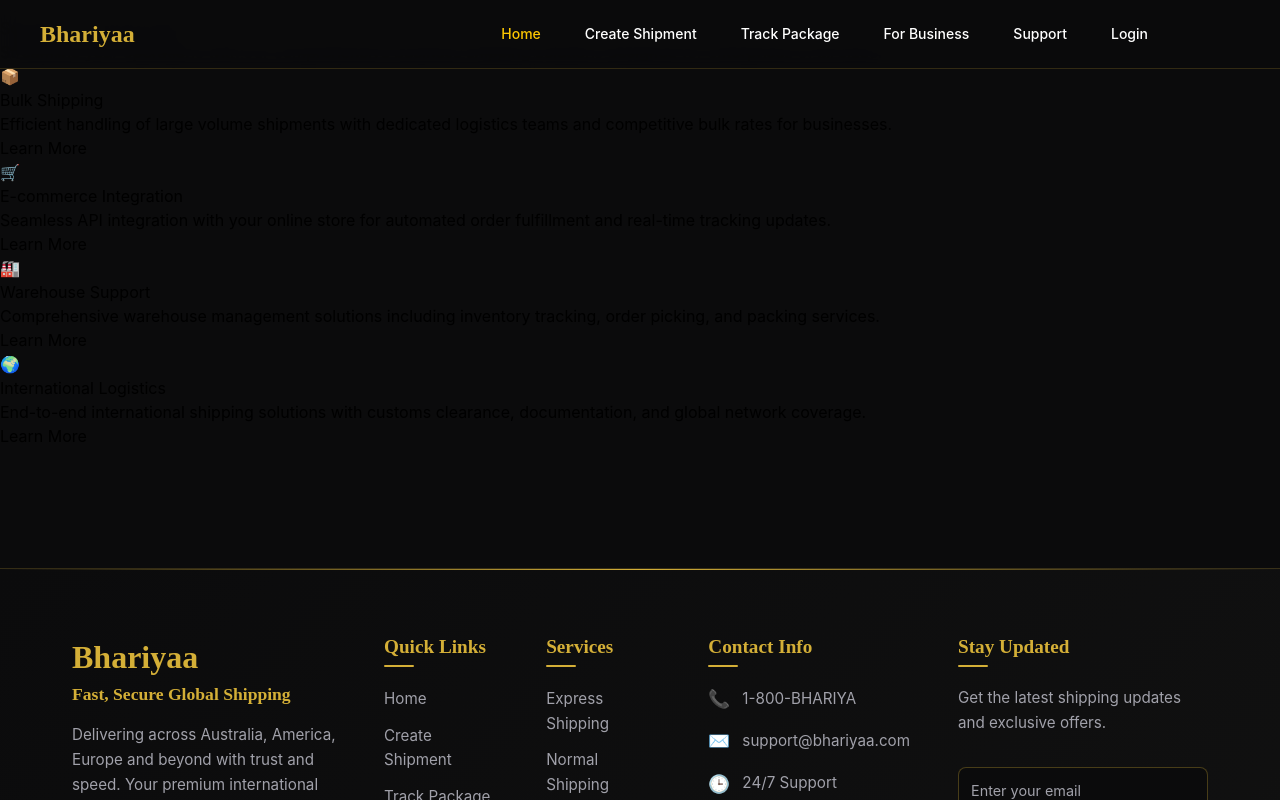
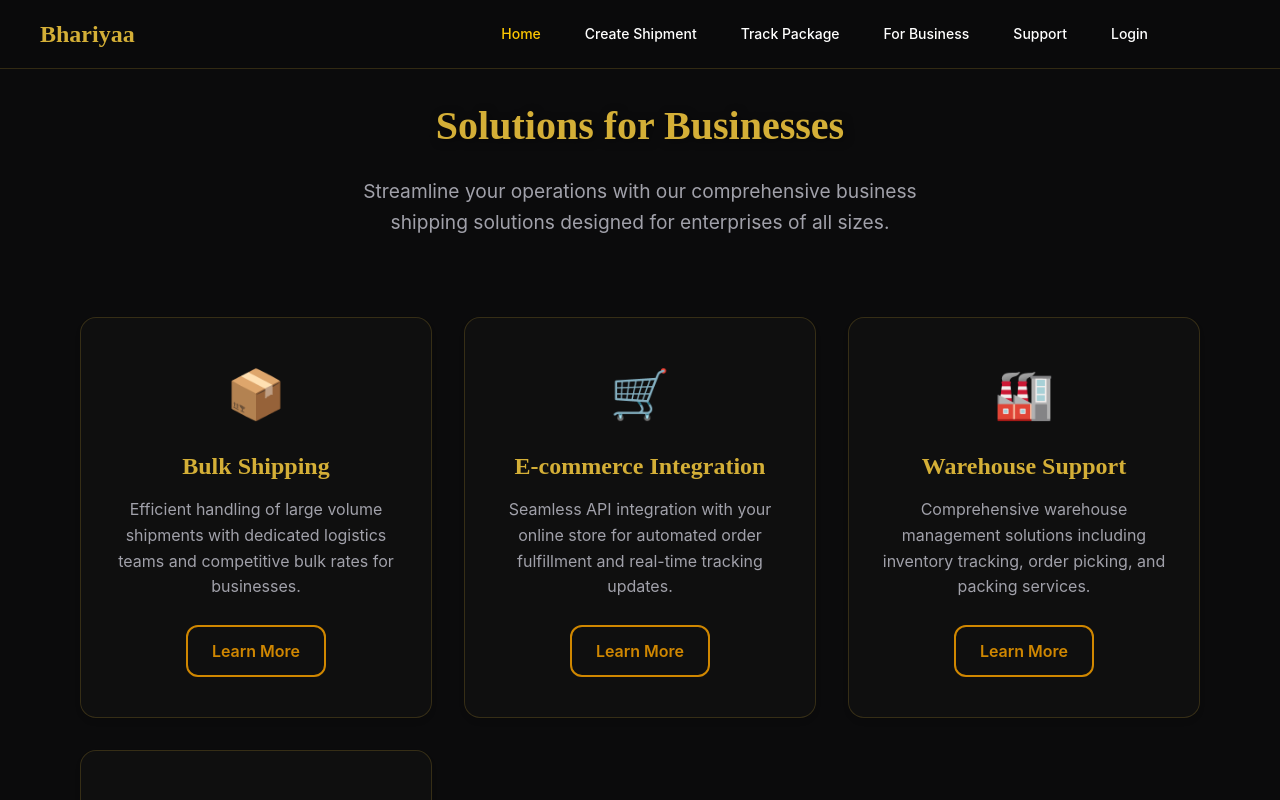
Before and after one commit to niroj-tamang6988/Bhariya, a React (Vite) app: page /ForBusinessPage in a window 1280 px wide. Shown: the top 800 px of the page. Built offline with nearby package versions, Linux system fonts and the light colour scheme.

Commit message:
Css Fully applied in content.tsx

```diff
--- a/src/Features/ForBusiness/Componeents/Content.tsx
+++ b/src/Features/ForBusiness/Componeents/Content.tsx
@@ -8,37 +8,51 @@ function Content () {
 
         <>
          <div className="pt-4">
-        <section className="business-section">
-            <h2 className="business-title">Solutions for Businesses</h2>
-            <p className="business-subtitle">Streamline your operations with our comprehensive business shipping solutions designed for enterprises of all sizes.</p>
+        <section className="p-20 bg-[#0B0B0C] text-center">
+            <h2 className="font-[Poppins] text-[2.5rem] font-bold text-[#D4AF37] mb-5 drop-shadow-[2px_2px_4px_rgba(0,0,0,0.5)]">
+                Solutions for Businesses</h2>
+            <p className="text-[1.2rem] text-[#A1A1AA] mb-20 max-w-150 mx-auto leading-[1.6]">
+                Streamline your operations with our comprehensive business shipping solutions designed for enterprises of all sizes.</p>
 
-            <div className="business-grid">
-                <div className="business-card">
-                    <span className="business-icon">📦</span>
-                    <h3 className="business-card-title">Bulk Shipping</h3>
-                    <p className="business-description">Efficient handling of large volume shipments with dedicated logistics teams and competitive bulk rates for businesses.</p>
-                    <a href="#" className="business-btn">Learn More</a>
+            <div className="grid grid-cols-[repeat(auto-fit,minmax(280px,1fr))] gap-8 max-[1200px] mr-0 mb-auto">
+                <div className="bg-[rgba(17,17,17,0.8)] backdrop-blur-md border border-[rgba(212,175,55,0.2)] rounded-2xl py-10 px-8 text-center transition-all duration-300 shadow-md hover:border-[#D4AF37] hover:shadow-[0_20px_25px_-5px_rgba(212,175,55,0.1),_0_10px_10px_-5px_rgba(212,175,55,0.04)] hover:-translate-y-[5px]">
+                    <span className="text-[3rem] mb-5 block">📦</span>
+                    <h3 className=" font-[Poppins] text-2xl font-bold text-[#D4AF37] mb-[15px]">
+                        Bulk Shipping</h3>
+                    <p className="text-[#A1A1AA] text-base leading-[1.6] mb-[25px]">
+                        Efficient handling of large volume shipments with dedicated logistics teams and competitive bulk rates for businesses.</p>
+                    <a href="#" className="bg-transparent text-yellow-600 border-2 border-yellow-600 py-3 px-6 font-semibold rounded-xl inline-block transition-all duration-300 hover:bg-yellow-500 hover:text-black hover:-translate-y-0.5 hover:shadow-lg">
+                        Learn More</a>
                 </div>
 
-                <div className="business-card">
-                    <span className="business-icon">🛒</span>
-                    <h3 className="business-card-title">E-commerce Integration</h3>
-                    <p className="business-description">Seamless API integration with your online store for automated order fulfillment and real-time tracking updates.</p>
-                    <a href="#" className="business-btn">Learn More</a>
+                <div className="bg-[rgba(17,17,17,0.8)] backdrop-blur-md border border-[rgba(212,175,55,0.2)] rounded-2xl py-10 px-8 text-center transition-all duration-300 shadow-md hover:border-[#D4AF37] hover:shadow-[0_20px_25px_-5px_rgba(212,175,55,0.1),_0_10px_10px_-5px_rgba(212,175,55,0.04)] hover:-translate-y-[5px]">
+                    <span className="text-[3rem] mb-5 block">🛒</span>
+                    <h3 className="font-[Poppins] text-2xl font-bold text-[#D4AF37] mb-[15px]">
+                        E-commerce Integration</h3>
+                    <p className="text-[#A1A1AA] text-base leading-[1.6] mb-[25px]">
+                        Seamless API integration with your online store for automated order fulfillment and real-time tracking updates.</p>
+                    <a href="#" className="bg-transparent text-yellow-600 border-2 border-yellow-600 py-3 px-6 font-semibold rounded-xl inline-block transition-all duration-300 hover:bg-yellow-500 hover:text-black hover:-translate-y-0.5 hover:shadow-lg">
+                        Learn More</a>
                 </div>
 
-                <div className="business-card">
-                    <span className="business-icon">🏭</span>
-                    <h3 className="business-card-title">Warehouse Support</h3>
-                    <p className="business-description">Comprehensive warehouse management solutions including inventory tracking, order picking, and packing services.</p>
-                    <a href="#" className="business-btn">Learn More</a>
+                <div className="bg-[rgba(17,17,17,0.8)] backdrop-blur-md border border-[rgba(212,175,55,0.2)] rounded-2xl py-10 px-8 text-center transition-all duration-300 shadow-md hover:border-[#D4AF37] hover:shadow-[0_20px_25px_-5px_rgba(212,175,55,0.1),_0_10px_10px_-5px_rgba(212,175,55,0.04)] hover:-translate-y-[5px]">
+                    <span className="text-[3rem] mb-5 block">🏭</span>
+                    <h3 className="font-[Poppins] text-2xl font-bold text-[#D4AF37] mb-[15px]">
+                        Warehouse Support</h3>
+                    <p className="text-[#A1A1AA] text-base leading-[1.6] mb-[25px]">
+                        Comprehensive warehouse management solutions including inventory tracking, order picking, and packing services.</p>
+                    <a href="#" className="bg-transparent text-yellow-600 border-2 border-yellow-600 py-3 px-6 font-semibold rounded-xl inline-block transition-all duration-300 hover:bg-yellow-500 hover:text-black hover:-translate-y-0.5 hover:shadow-lg">
+                        Learn More</a>
                 </div>
 
-                <div className="business-card">
-                    <span className="business-icon">🌍</span>
-                    <h3 className="business-card-title">International Logistics</h3>
-                    <p className="business-description">End-to-end international shipping solutions with customs clearance, documentation, and global network coverage.</p>
-                    <a href="#" className="business-btn">Learn More</a>
+                <div className="bg-[rgba(17,17,17,0.8)] backdrop-blur-md border border-[rgba(212,175,55,0.2)] rounded-2xl py-10 px-8 text-center transition-all duration-300 shadow-md hover:border-[#D4AF37] hover:shadow-[0_20px_25px_-5px_rgba(212,175,55,0.1),_0_10px_10px_-5px_rgba(212,175,55,0.04)] hover:-translate-y-[5px]">
+                    <span className="text-[3rem] mb-5 block">🌍</span>
+                    <h3 className="font-[Poppins] text-2xl font-bold text-[#D4AF37] mb-[15px]">
+                        International Logistics</h3>
+                    <p className="text-[#A1A1AA] text-base leading-[1.6] mb-[25px]">
+                        End-to-end international shipping solutions with customs clearance, documentation, and global network coverage.</p>
+                    <a href="#" className="bg-transparent text-yellow-600 border-2 border-yellow-600 py-3 px-6 font-semibold rounded-xl inline-block transition-all duration-300 hover:bg-yellow-500 hover:text-black hover:-translate-y-0.5 hover:shadow-lg">
+                        Learn More</a>
                 </div>
             </div>
         </section>
--- a/src/Features/Home/Components/TrustedBy.tsx
+++ b/src/Features/Home/Components/TrustedBy.tsx
@@ -3,7 +3,7 @@ function TrustedBy (){
 
     return(
 <>
-<section className="py-25 px-5 bg-linear-to-b from-[#0B0B0C]  text-[#F5F5F5]">
+<section className="py-25 px-5 bg-linear-to-b from-[#0B0B0C] h text-[#F5F5F5]">
 <div className="my-[60px] text-center">
             <h3 className="text-[#D4AF37] mb-5 font-[Poppins],sans-serif">Trusted by Businesses Worldwide</h3>
             <div className="grid grid-cols-3 gap-6 mb-[40px]">
```
